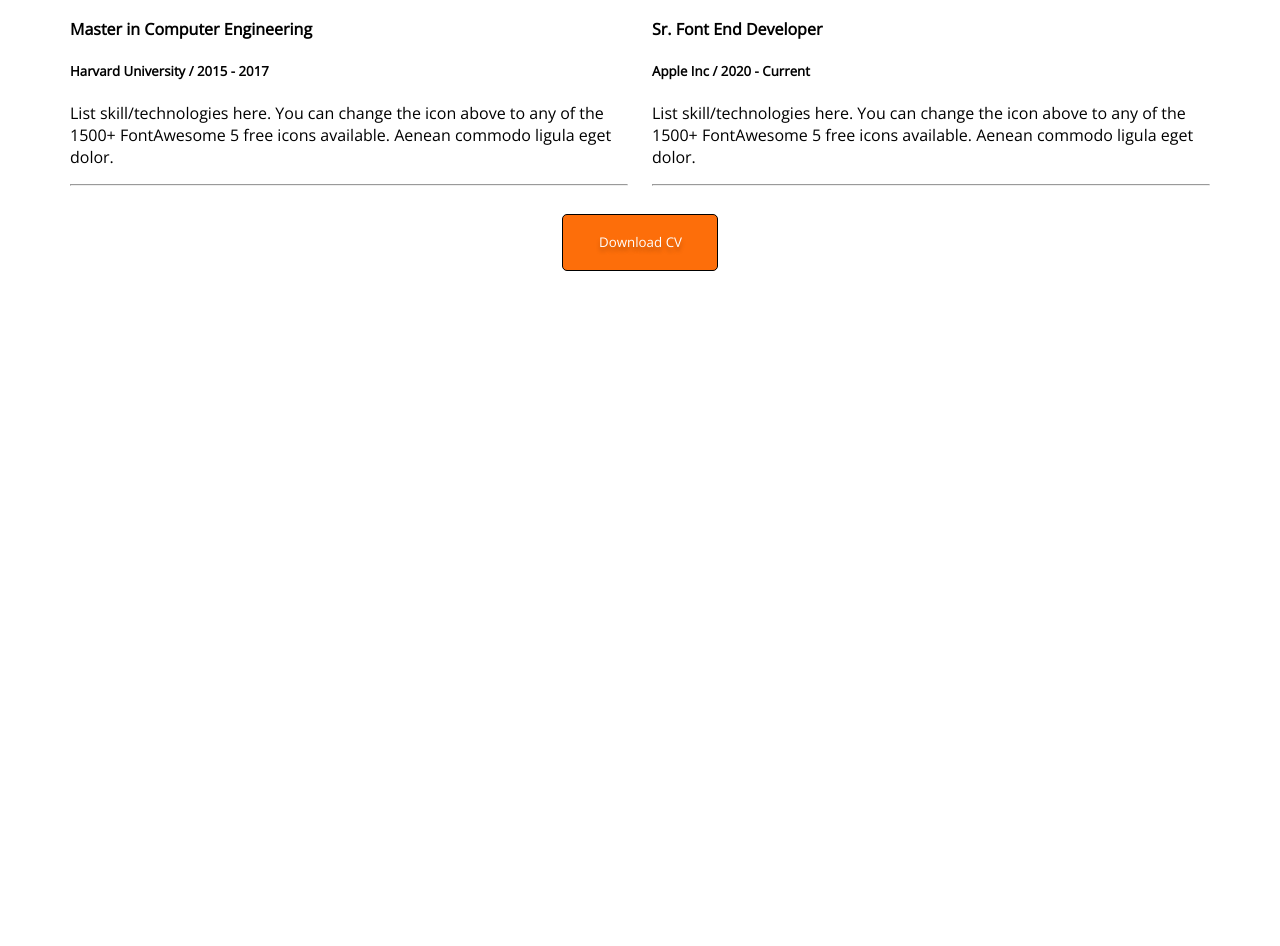
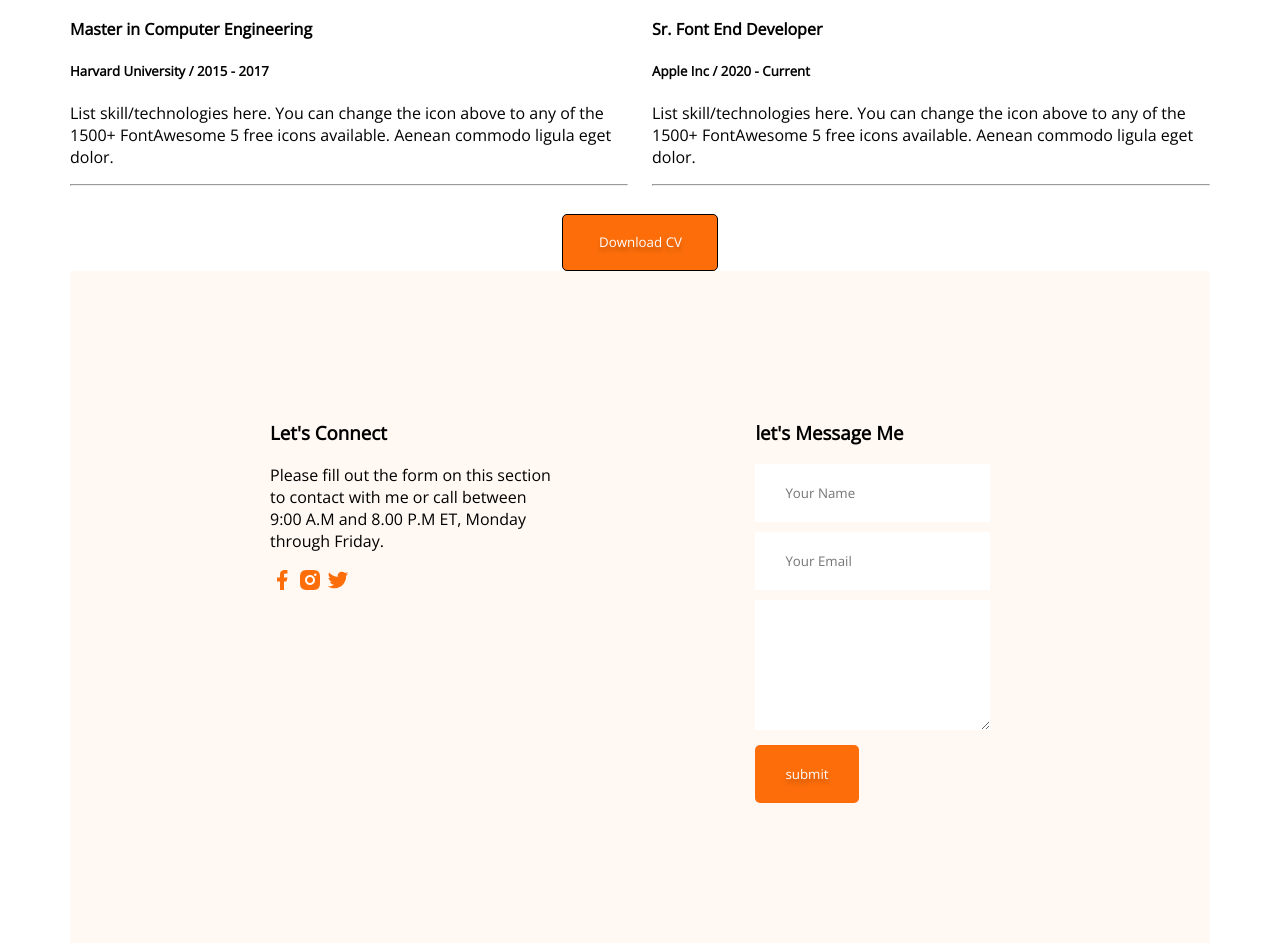
Before and after one commit to pkrahat000/First-portfolio, a plain HTML site: page index.html in a window 1280 px wide. Shown: the part 2657-3603 px from the top of the page. Before the commit the page ends 2936 px from the top, so only its background shows below. Drawn offline with nearby package versions, Linux system fonts and the light colour scheme.

Commit message:
contact section

```diff
--- a/index.html
+++ b/index.html
@@ -151,9 +151,31 @@
                 <button class="button-primary">Download CV</button>
             </div>
         </section>
+
+        <!--Contract-->
+        <section class="contract">
+            <div>
+                <h3 class="contract-title">Let's Connect</h3>
+                <p class="contract-description">Please fill out the form on this section to contact with me or call between 9:00 A.M and 8.00 P.M ET, Monday through Friday.</p>
+                <a href=""><img src="images/icons/facebook.png"></a>
+                <a href=""><img src="images/icons/insta.png"></a>
+                <a href=""><img src="images/icons/twitter.png"></a>
+            </div>
+            <div>
+                <h3>let's Message Me</h3>
+                <form>
+                    <input type="text" name="" placeholder="Your Name">
+                    <input type="text" name="" placeholder="Your Email">
+                    <textarea name="" id="" cals="30" rows="5" placeholder="Message">
+                    </textarea>
+                    <input class="button-primary" name="" type="submit" value="submit">
+                </form>
+            </div>
+        </section>
     </main>
+    <!--footer-->
+    <footer>
 
-    <footer>
 
     </footer>
 </body>
--- a/style/portfolio.css
+++ b/style/portfolio.css
@@ -165,3 +165,16 @@ main{
     margin-top: 20px;
     text-align: center;
 }
+
+/*contract*/
+.contract{
+    display: flex;
+    background-color: #FFF8F3;
+    gap: 200px;
+    padding: 130px 200px;
+}
+.contract input, textarea{
+    margin-bottom: 10px;
+    border: 0px;
+    padding: 20px 30px;
+}
```
